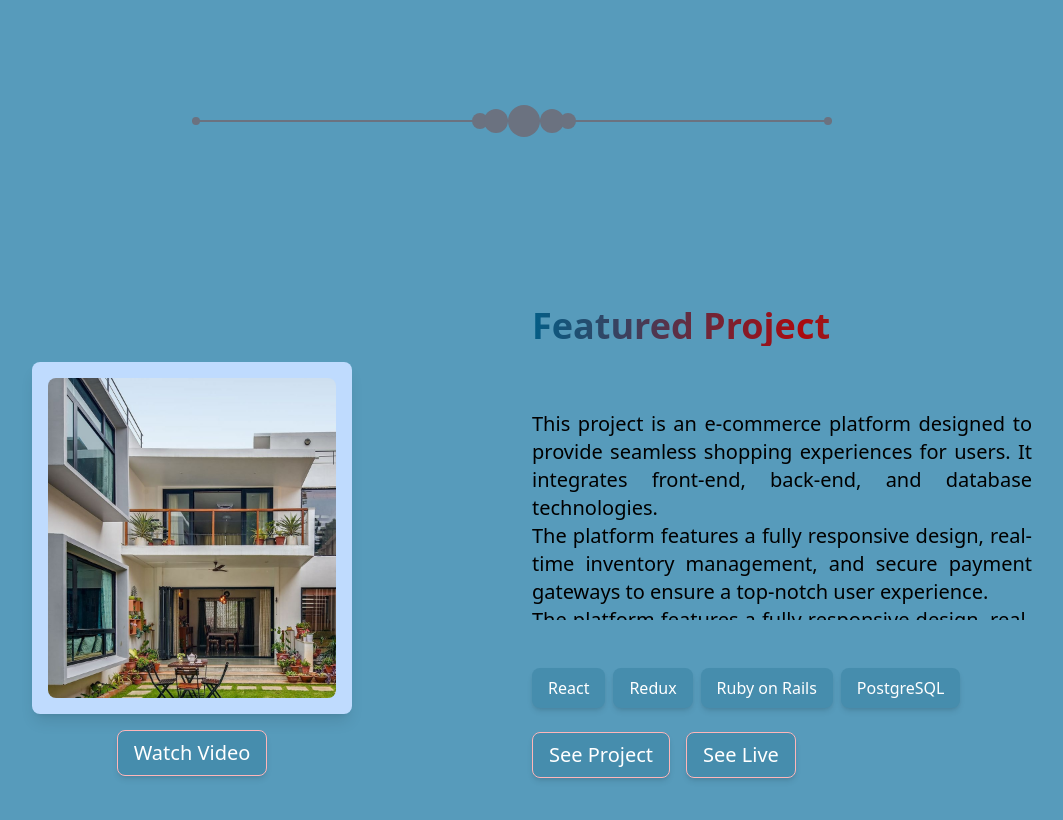
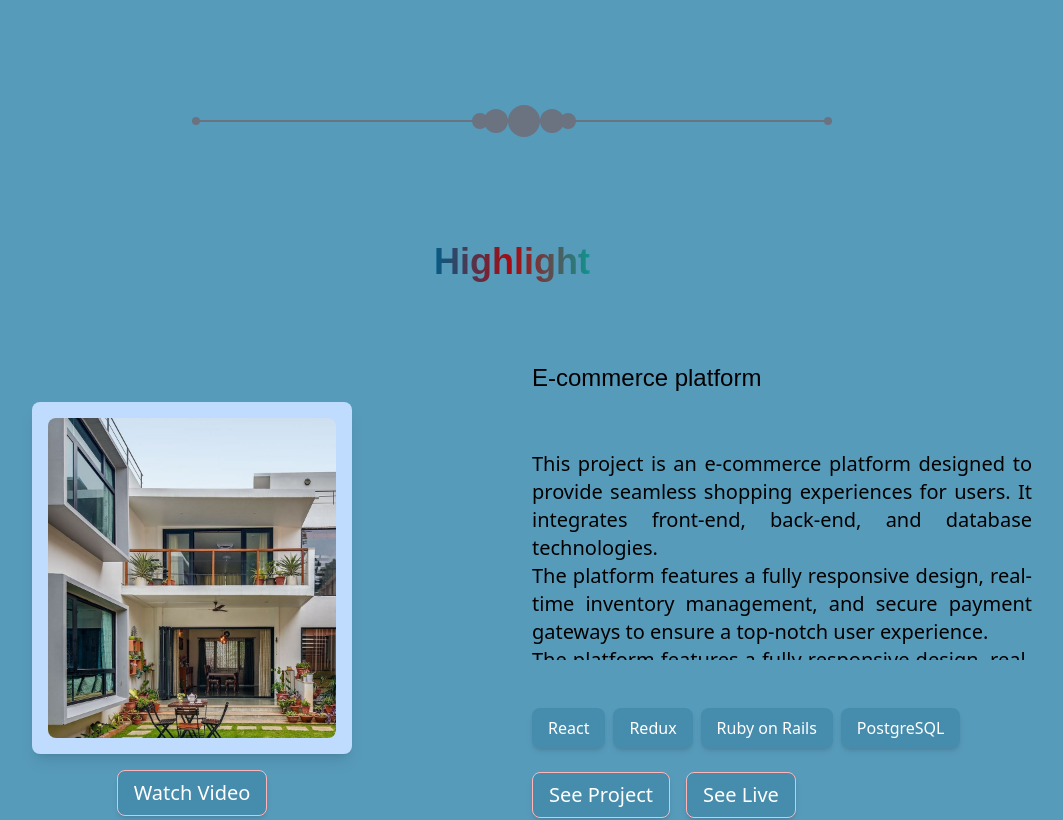
Before and after one commit to anita00001/portfolio-anita, a React (Create React App) app: page /portfolio in a window 1280 px wide. Shown: the part 680-1500 px from the top of the page, without its empty margins (128-1191 px from the left). Built offline with nearby package versions, Linux system fonts and the light colour scheme.

Commit message:
Modify featured-project

```diff
--- a/src/components/FeaturedProject.jsx
+++ b/src/components/FeaturedProject.jsx
@@ -1,90 +1,3 @@
-// import React, { useState } from 'react';
-// import featuredImage from '../assets/featured-project.jpg'; // Replace with your image path
-// import featuredVideo from '../assets/featured-project.mp4'; // Replace with your video path
-
-// const FeaturedProject = () => {
-//   const [view, setView] = useState('photo'); // 'photo' or 'video'
-
-//   return (
-//     <div className="min-h-screen bg-color4 grid grid-cols-2 gap-4 px-20 py-20">
-
-//       {/* Left Side: Photo/Video */}
-//       <div className="relative m-20 w-80 h-80">
-//         <div className="bg-color1 rounded-lg p-4 shadow-lg bg-blue-200">
-//           {view === 'photo' ? (
-//             <img
-//               src={featuredImage}
-//               alt="Featured Project"
-//               className="rounded-lg w-80 h-80 object-cover"
-//             />
-//           ) : (
-//             <video
-//               src={featuredVideo}
-//               controls
-//               className="rounded-lg w-80 h-80 object-cover"
-//             />
-//           )}
-//         </div>
-//         <div className="flex justify-center space-x-4 mt-4">
-//           <button
-//             onClick={() => setView('photo')}
-//             className="text-xl mt-4 px-4 py-2 text-justify rounded-lg shadow-md border border-color2 flex items-center bg-color1 hover:bg-color6 hover:border-color1 text-white"
-//           >
-//             See Photo
-//           </button>
-//           <button
-//             onClick={() => setView('video')}
-//             className="text-xl mt-4 px-4 py-2 text-justify rounded-lg shadow-md border border-color2 flex items-center bg-color1 hover:bg-color6 hover:border-color1 text-white"
-//           >
-//             Watch Video
-//           </button>
-//         </div>
-//       </div>
-
-//       {/* Right Side: Project Details */}
-//       <div classname="mt-20">
-//         <h1 className="py-10 text-4xl font-bold text-gradient">Featured Project</h1>
-//         <p className="text-xl py-4 text-justify mb-10">
-//           This project is an e-commerce platform designed to provide seamless shopping experiences
-//           for users. It integrates front-end, back-end, and database technologies.
-//         </p>
-//         <div className="mb-4">
-//           <div className="flex flex-wrap gap-2">
-//             {['React', 'Redux', 'Ruby on Rails', 'PostgreSQL'].map((tech, index) => (
-//               <span
-//                 key={index}
-//                 className="px-4 py-2 bg-color1 text-white rounded-lg shadow-md hover:bg-color6"
-//               >
-//                 {tech}
-//               </span>
-//             ))}
-//           </div>
-//         </div>
-//         <div className="flex space-x-4 mt-4">
-//           <a
-//             href="#"
-//             target="_blank"
-//             rel="noopener noreferrer"
-//             className="text-xl mt-4 px-4 py-2 text-justify rounded-lg shadow-md border border-color2 flex items-center bg-color1 hover:bg-color6 hover:border-color1 text-white"
-//           >
-//             See Project
-//           </a>
-//           <a
-//             href="#"
-//             target="_blank"
-//             rel="noopener noreferrer"
-//             className="text-xl mt-4 px-4 py-2 text-justify rounded-lg shadow-md border border-color2 flex items-center bg-color1 hover:bg-color6 hover:border-color1 text-white"
-//           >
-//             See Live
-//           </a>
-//         </div>
-//       </div>
-//     </div>
-//   );
-// };
-
-// export default FeaturedProject;
-
 import React, { useState } from 'react';
 import featuredImage from '../assets/featured-project.jpg'; // Replace with your image path
 import featuredVideo from '../assets/featured-project.mp4'; // Replace with your video path
@@ -93,7 +6,11 @@ const FeaturedProject = () => {
   const [view, setView] = useState('photo'); // 'photo' or 'video'
 
   return (
-    <div className="min-h-screen bg-color4 grid grid-cols-2 gap-10 px-20 py-20 items-center">
+    <div className="min-h-screen bg-color4 px-20 py-20">
+      <div className="flex justify-center">
+        <h1 className="text-4xl font-bold font-crete text-gradient pt-10 mb-10">Highlight</h1>
+      </div>
+    <div className="grid grid-cols-2 gap-10">
       {/* Left Side: Photo/Video */}
       <div className="relative  m-20 w-80 h-80">
         <div className="bg-blue-200 rounded-lg p-4 shadow-lg">
@@ -132,7 +49,7 @@ const FeaturedProject = () => {
 
       {/* Right Side: Project Details */}
       <div className="flex flex-col justify-start mt-10">
-        <h1 className="text-4xl font-bold text-gradient mb-6">Featured Project</h1>
+        <h1 className="project-title font-crete text-2xl pb-4">E-commerce platform</h1>
         <div
           className="text-xl py-10 pr-10 text-justify mb-6 overflow-y-auto scrollable"
           style={{ maxHeight: '250px' }} // Fixed height with scroll
@@ -182,6 +99,7 @@ const FeaturedProject = () => {
         </div>
       </div>
     </div>
+    </div>
   );
 };
 
--- a/src/routes/Portfolio.js
+++ b/src/routes/Portfolio.js
@@ -7,9 +7,7 @@ import PortfolioProject from '../components/PortfolioProject';
 const Portfolio = () => {
   return (
     <>
-      {/* <div id="featured-project" className="min-h-screen bg-color4 grid grid-cols-2 gap-4 px-20"> */}
-        <div className="featured-photo"><FeaturedProject /></div>
-      {/* </div> */}
+      <div className="featured-photo"><FeaturedProject /></div>
       <div id="portfolio-projects" className="min-h-screen bg-color4 px-20 py-10">
         <PortfolioProject />
       </div>
```
